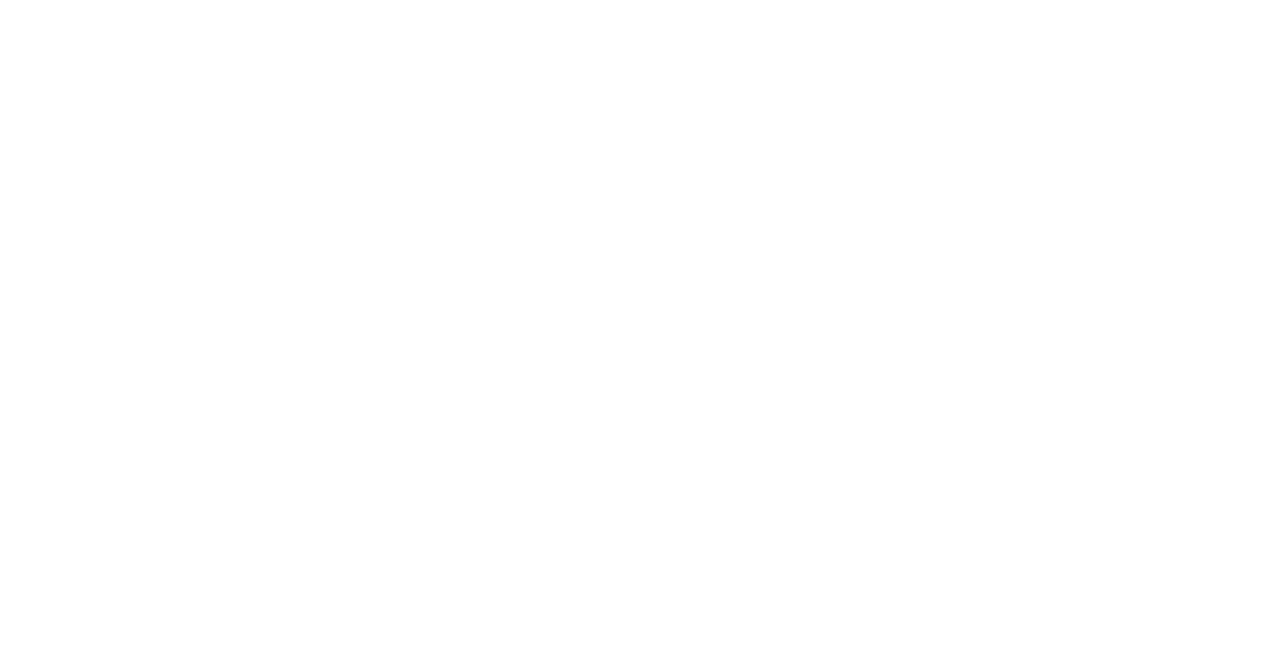
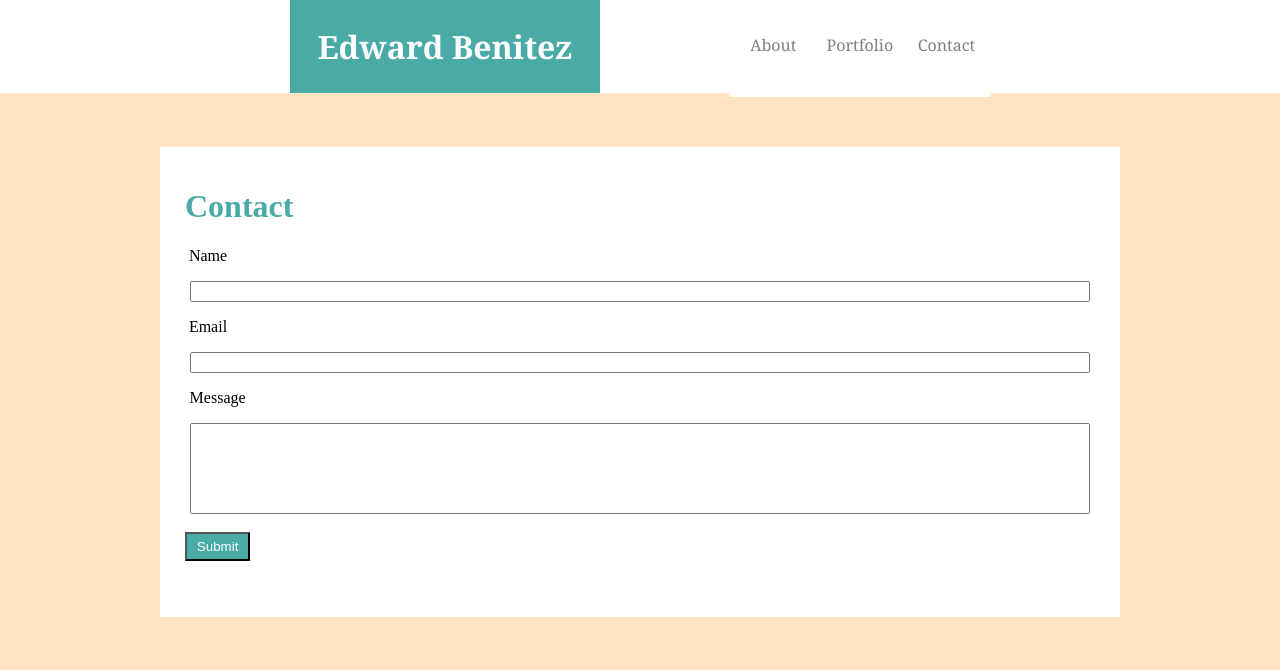
Before and after one commit to benzed3/Basic-Portfolio, a plain HTML site: page contact.html in a window 1280 px wide. Drawn offline with Linux system fonts and the light colour scheme.

Commit message:
third commit

```diff
--- /dev/null
+++ b/assets/css/style2.css
@@ -0,0 +1,91 @@
+body {
+    text-align: center;
+    background: bisque;
+    margin: 0;
+    padding: 0;
+}
+#header {
+    background: white;
+    width: 100%;
+    margin: 0;
+    color: white;
+    font-family: 'Georgia', Times, Times New Roman, serif;
+}
+#name {
+    background: #4aaaa5;
+    width: 270px;
+    margin: 0;
+    padding: 25px 20px 25px 20px;
+    position: relative;
+    left: 290px;
+}
+#pcon {
+    background: white;
+    width: 260px;
+    clear: both;
+    float: right;
+    padding: 25px 0 25px 0;
+    position: relative;
+    right: 290px;
+    bottom: 100px;
+    font-family: 'Georgia', Times, Times New Roman, serif;
+    color: gray;
+}
+#three {
+    float: left;
+    width: 33.3%
+}
+#two {
+    float: left;
+    width: 33.3%
+}
+#one {
+    float: left;
+    width: 33.3%
+}
+#main {
+    background: #ffffff;
+    width: 960px;
+    clear: both;
+    margin: 0 auto;
+    position: relative;
+    bottom: 50px;
+    height: 450px;
+    padding-top: 20px;
+}
+#contact {
+    text-align: left;
+    color: #4aaaa5;
+    position: relative;
+    left: 25px;
+}
+#box1 {
+    width: 93%;
+}
+#box2 {
+    width: 93%;
+}
+#box3 {
+    width: 93%;
+    height: 85px;
+}
+#n {
+    position: relative;
+    right: 45%;
+}
+#e {
+    position: relative;
+    right: 45%;
+}
+#m {
+    position: relative;
+    right: 44%;
+}
+#btn {
+    clear: both;
+    background: #4aaaa5;
+    position: relative;
+    right: 44%;
+    color: white;
+    padding: 5px 10px 5px 10px;
+}
--- a/contact.html
+++ b/contact.html
@@ -0,0 +1,38 @@
+<!DOCTYPE html>
+<html lang="en">
+
+<head>
+    <meta charset="UTF-8">
+    <meta name="viewport" content="width=device-width, initial-scale=1.0">
+    <meta http-equiv="X-UA-Compatible" content="ie=edge">
+    <title>My Website</title>
+    <link rel="stylesheet" type="text/css" href="assets/css/style2.css" />
+</head>
+
+<body>
+    <div id="header">
+        <h1 id="name">Edward Benitez</h1>
+    </div>
+    <div id="pcon">
+        <p id="one"> About</p>
+        <p id="two">Portfolio</p>
+        <p id="three">Contact</p>
+    </div>
+
+    <div id="main">
+        <h1 id="contact">Contact</h1>
+        <p id="n">Name</p>
+        <input name="name" id="box1">
+        <br>
+        <p id="e">Email</p>
+        <input name="email" id="box2">
+        <br>
+        <p id="m">Message</p>
+        <input name="Message" id="box3">
+        <br><br>
+        <button type="button" id="btn">Submit</button>
+    </div>
+    <div id="footer">
+
+    </div>
+</body>
```
Also changed, not shown: index.html (+1 -2 lines), assets/images/soa.jpg (added).
